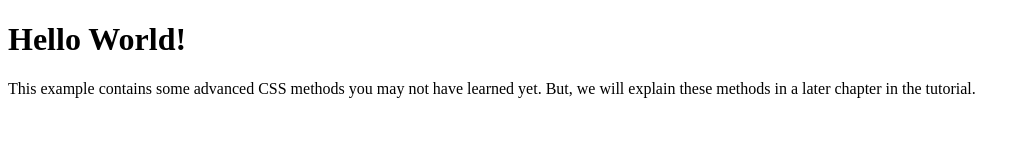
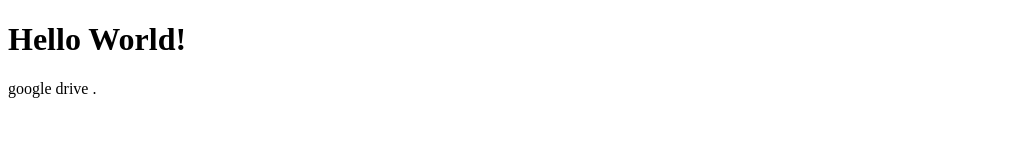
Before and after one commit to shahinurcmt45/Web, a plain HTML site: page index.html in a window 1280 px wide. Shown: the whole page, without its empty margins (0-1030 px from the left). Drawn offline with Linux system fonts and the light colour scheme.

Commit message:
google drive to replace 01732557365

```diff
--- a/index.html
+++ b/index.html
@@ -5,7 +5,7 @@
 
 <div class="center_div">
   <h1>Hello World!</h1>
-  <p>This example contains some advanced CSS methods you may not have learned yet. But, we will explain these methods in a later chapter in the tutorial.</p>
+  <p>google drive .</p>
 </div>
 
 </body>
```
